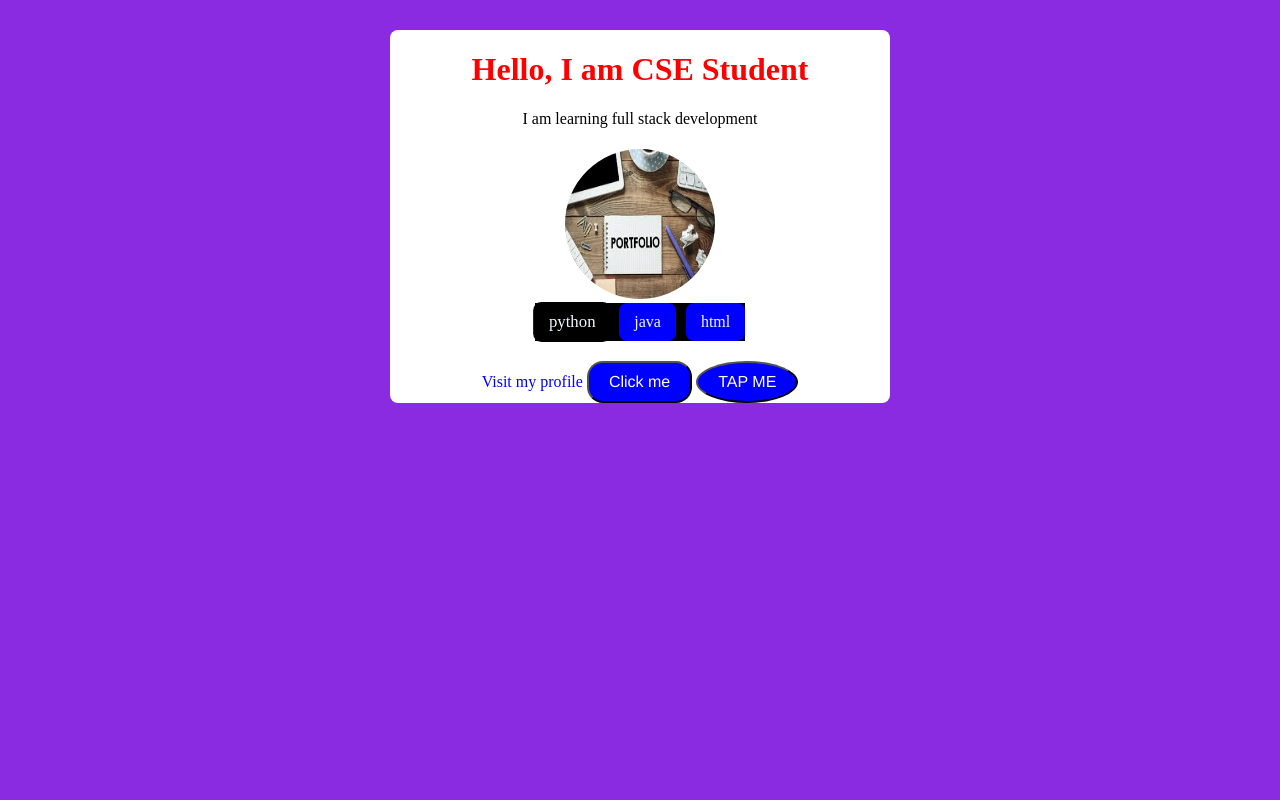
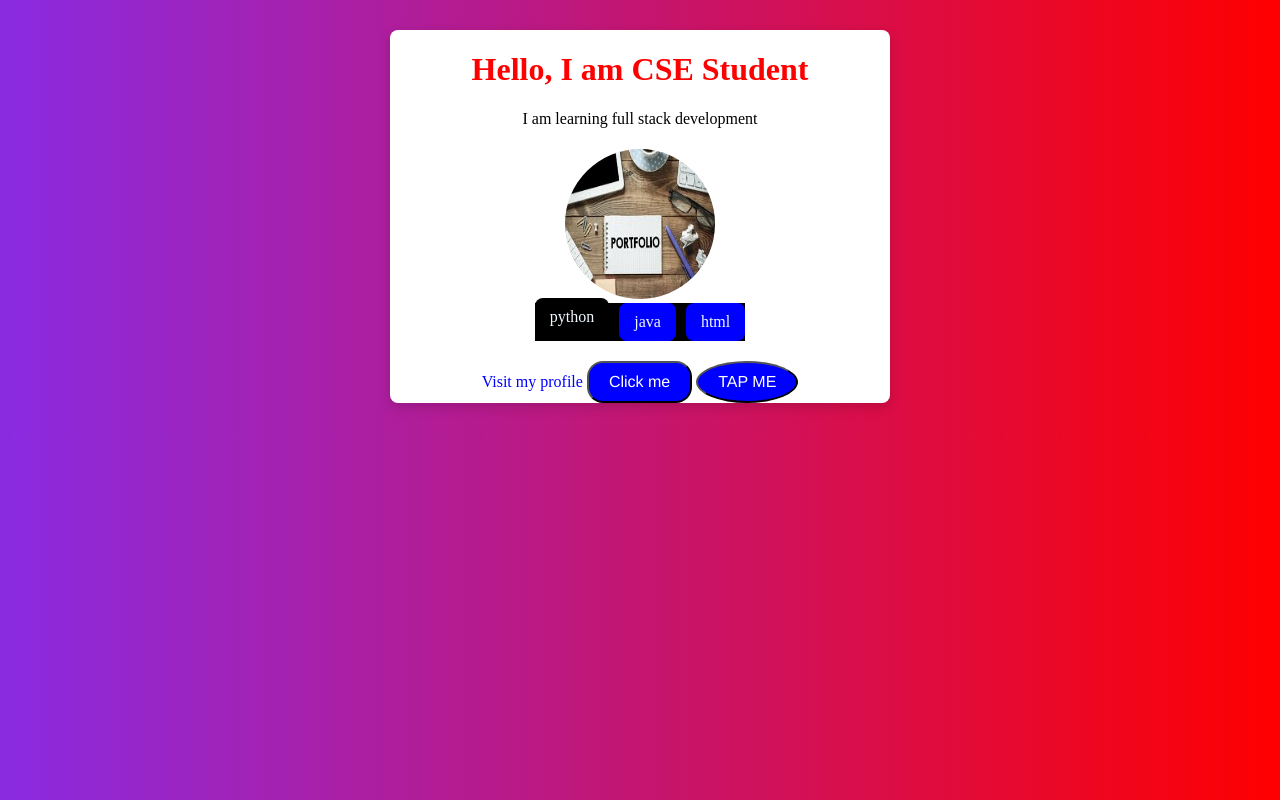
Before and after one commit to Ramesh-dev02/day1-profile-page, a plain HTML site: page index.html in a window 1280 px wide. In both pictures the pointer is over the element "python". Drawn offline with Linux system fonts and the light colour scheme.

Commit message:
day 5 of my portfolio

```diff
--- a/style.css
+++ b/style.css
@@ -5,6 +5,7 @@ body{
     text-align: center;
     display: flex;
     justify-content: center;
+    background: linear-gradient(to right,blueviolet,red);
 
 }
 h1{
@@ -91,6 +92,8 @@ a:hover{
 .skill:hover{
     background-color: black;
     transform: scale(1.05);
+    transition: 0.3s;
+    transform: translateY(-5px);
 
 }
 .container{
@@ -98,4 +101,5 @@ a:hover{
     border-radius: 8px;
     width: 80%;
     max-width: 500px;
+    box-shadow: 0 4px 12px rgba(0, 0, 0, 0.15);
 }
```
